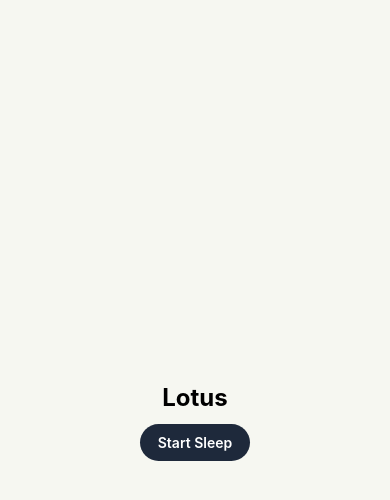
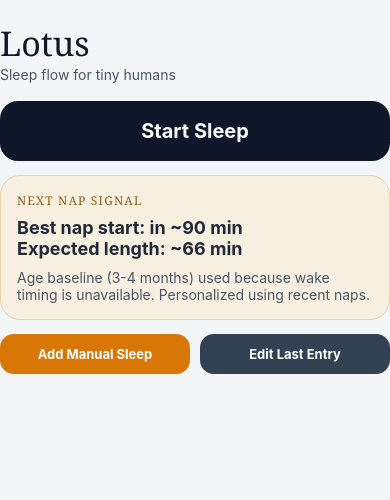
Before and after one commit to RenseNotenboom/lotus, a React Native app: screen / in a window 390 px wide. Shown: the top 500 px of the page. Built offline with nearby package versions, Linux system fonts and the light colour scheme.

Commit message:
feat: add dashboard with timer recommendation and quick actions

```diff
--- a/App.tsx
+++ b/App.tsx
@@ -1,55 +1,5 @@
-import { StatusBar } from "expo-status-bar";
-import { useEffect } from "react";
-import { Pressable, SafeAreaView, StyleSheet, Text } from "react-native";
-import { useSleepTimer } from "./src/features/sleepTimer/useSleepTimer";
+import { AppNavigator } from "./src/navigation/AppNavigator";
 
 export default function App() {
-  const { state, rehydrate, start, stop } = useSleepTimer();
-
-  useEffect(() => {
-    rehydrate();
-  }, [rehydrate]);
-
-  const onPressTimer = async () => {
-    const nowIso = new Date().toISOString();
-    if (state.isRunning) {
-      await stop(nowIso);
-      return;
-    }
-    await start(nowIso);
-  };
-
-  return (
-    <SafeAreaView style={styles.container}>
-      <Text style={styles.title}>Lotus</Text>
-      <Pressable onPress={onPressTimer} style={styles.primaryAction}>
-        <Text style={styles.primaryActionText}>{state.isRunning ? "Stop Sleep" : "Start Sleep"}</Text>
-      </Pressable>
-      <StatusBar style="auto" />
-    </SafeAreaView>
-  );
+  return <AppNavigator />;
 }
-
-const styles = StyleSheet.create({
-  container: {
-    flex: 1,
-    alignItems: "center",
-    justifyContent: "center",
-    backgroundColor: "#f6f7f1"
-  },
-  title: {
-    fontSize: 24,
-    fontWeight: "700"
-  },
-  primaryAction: {
-    marginTop: 12,
-    paddingHorizontal: 18,
-    paddingVertical: 10,
-    borderRadius: 999,
-    backgroundColor: "#1e293b"
-  },
-  primaryActionText: {
-    color: "#ffffff",
-    fontWeight: "600"
-  }
-});
--- /dev/null
+++ b/src/features/dashboard/DashboardScreen.tsx
@@ -0,0 +1,99 @@
+import { useMemo, useState } from "react";
+import { Pressable, SafeAreaView, StyleSheet, Text, View } from "react-native";
+import { createSuggestionEngine } from "../suggestions/SuggestionEngine";
+import { RecommendationCard } from "./RecommendationCard";
+import { QuickActions } from "./QuickActions";
+import { useSleepTimer } from "../sleepTimer/useSleepTimer";
+
+const engine = createSuggestionEngine();
+
+export function DashboardScreen() {
+  const { state, start, stop } = useSleepTimer();
+  const [message, setMessage] = useState("");
+
+  const recommendation = useMemo(
+    () =>
+      engine.getRecommendation({
+        dateOfBirth: "2025-11-12",
+        nowIso: new Date().toISOString(),
+        recentWakeToNapMinutes: [88, 94, 86, 90],
+        recentNapDurationMinutes: [58, 62, 64, 59]
+      }),
+    []
+  );
+
+  const onToggleTimer = async () => {
+    const nowIso = new Date().toISOString();
+    if (state.isRunning) {
+      await stop(nowIso);
+      setMessage("Sleep session saved.");
+      return;
+    }
+
+    await start(nowIso);
+    setMessage("Sleep timer started.");
+  };
+
+  return (
+    <SafeAreaView style={styles.screen}>
+      <View style={styles.hero}>
+        <Text style={styles.brand}>Lotus</Text>
+        <Text style={styles.subtitle}>Sleep flow for tiny humans</Text>
+      </View>
+
+      <Pressable accessibilityRole="button" onPress={onToggleTimer} style={styles.timerButton}>
+        <Text style={styles.timerLabel}>{state.isRunning ? "Stop Sleep" : "Start Sleep"}</Text>
+      </Pressable>
+
+      <RecommendationCard
+        startInMinutes={recommendation.recommendedNapStartInMin}
+        durationMinutes={recommendation.estimatedDurationMin}
+        rationale={recommendation.rationale}
+      />
+
+      <QuickActions
+        onManualAdd={() => setMessage("Manual add opened (MVP placeholder).")}
+        onEditLast={() => setMessage("Edit last entry opened (MVP placeholder).")}
+      />
+
+      {message ? <Text style={styles.message}>{message}</Text> : null}
+    </SafeAreaView>
+  );
+}
+
+const styles = StyleSheet.create({
+  screen: {
+    flex: 1,
+    paddingHorizontal: 16,
+    paddingTop: 20,
+    gap: 14,
+    backgroundColor: "#f3f5f7"
+  },
+  hero: {
+    marginBottom: 4
+  },
+  brand: {
+    fontSize: 34,
+    fontFamily: "Georgia",
+    color: "#0f172a"
+  },
+  subtitle: {
+    color: "#475569",
+    fontSize: 14
+  },
+  timerButton: {
+    backgroundColor: "#0f172a",
+    borderRadius: 18,
+    paddingVertical: 18,
+    alignItems: "center"
+  },
+  timerLabel: {
+    color: "#ffffff",
+    fontWeight: "700",
+    fontSize: 20
+  },
+  message: {
+    color: "#334155",
+    fontWeight: "600"
+  }
+});
--- /dev/null
+++ b/src/features/dashboard/QuickActions.tsx
@@ -0,0 +1,44 @@
+import { Pressable, StyleSheet, Text, View } from "react-native";
+
+type QuickActionsProps = {
+  onManualAdd(): void;
+  onEditLast(): void;
+};
+
+export function QuickActions({ onManualAdd, onEditLast }: QuickActionsProps) {
+  return (
+    <View style={styles.row}>
+      <Pressable accessibilityRole="button" onPress={onManualAdd} style={[styles.button, styles.warmButton]}>
+        <Text style={styles.buttonText}>Add Manual Sleep</Text>
+      </Pressable>
+      <Pressable accessibilityRole="button" onPress={onEditLast} style={[styles.button, styles.coolButton]}>
+        <Text style={styles.buttonText}>Edit Last Entry</Text>
+      </Pressable>
+    </View>
+  );
+}
+
+const styles = StyleSheet.create({
+  row: {
+    width: "100%",
+    flexDirection: "row",
+    gap: 10
+  },
+  button: {
+    flex: 1,
+    borderRadius: 14,
+    alignItems: "center",
+    paddingVertical: 12
+  },
+  warmButton: {
+    backgroundColor: "#d97706"
+  },
+  coolButton: {
+    backgroundColor: "#334155"
+  },
+  buttonText: {
+    color: "#ffffff",
+    fontWeight: "700",
+    fontSize: 13
+  }
+});
--- /dev/null
+++ b/src/features/dashboard/RecommendationCard.tsx
@@ -0,0 +1,46 @@
+import { StyleSheet, Text, View } from "react-native";
+
+type RecommendationCardProps = {
+  startInMinutes: number;
+  durationMinutes: number;
+  rationale: string;
+};
+
+export function RecommendationCard({ startInMinutes, durationMinutes, rationale }: RecommendationCardProps) {
+  return (
+    <View style={styles.card}>
+      <Text style={styles.heading}>Next Nap Signal</Text>
+      <Text style={styles.metric}>Best nap start: in ~{startInMinutes} min</Text>
+      <Text style={styles.metric}>Expected length: ~{durationMinutes} min</Text>
+      <Text style={styles.rationale}>{rationale}</Text>
+    </View>
+  );
+}
+
+const styles = StyleSheet.create({
+  card: {
+    width: "100%",
+    borderRadius: 20,
+    padding: 16,
+    backgroundColor: "#f7efe0",
+    borderWidth: 1,
+    borderColor: "#e7d2aa"
+  },
+  heading: {
+    fontSize: 12,
+    textTransform: "uppercase",
+    letterSpacing: 1.2,
+    color: "#8b5e1a",
+    fontFamily: "Georgia",
+    marginBottom: 8
+  },
+  metric: {
+    fontSize: 18,
+    fontWeight: "700",
+    color: "#1f2937"
+  },
+  rationale: {
+    marginTop: 10,
+    color: "#475569"
+  }
+});
--- /dev/null
+++ b/src/navigation/AppNavigator.tsx
@@ -0,0 +1,5 @@
+import { DashboardScreen } from "../features/dashboard/DashboardScreen";
+
+export function AppNavigator() {
+  return <DashboardScreen />;
+}
```
Also changed, not shown: 1 other file (tests, documents, lock files or other folders).
